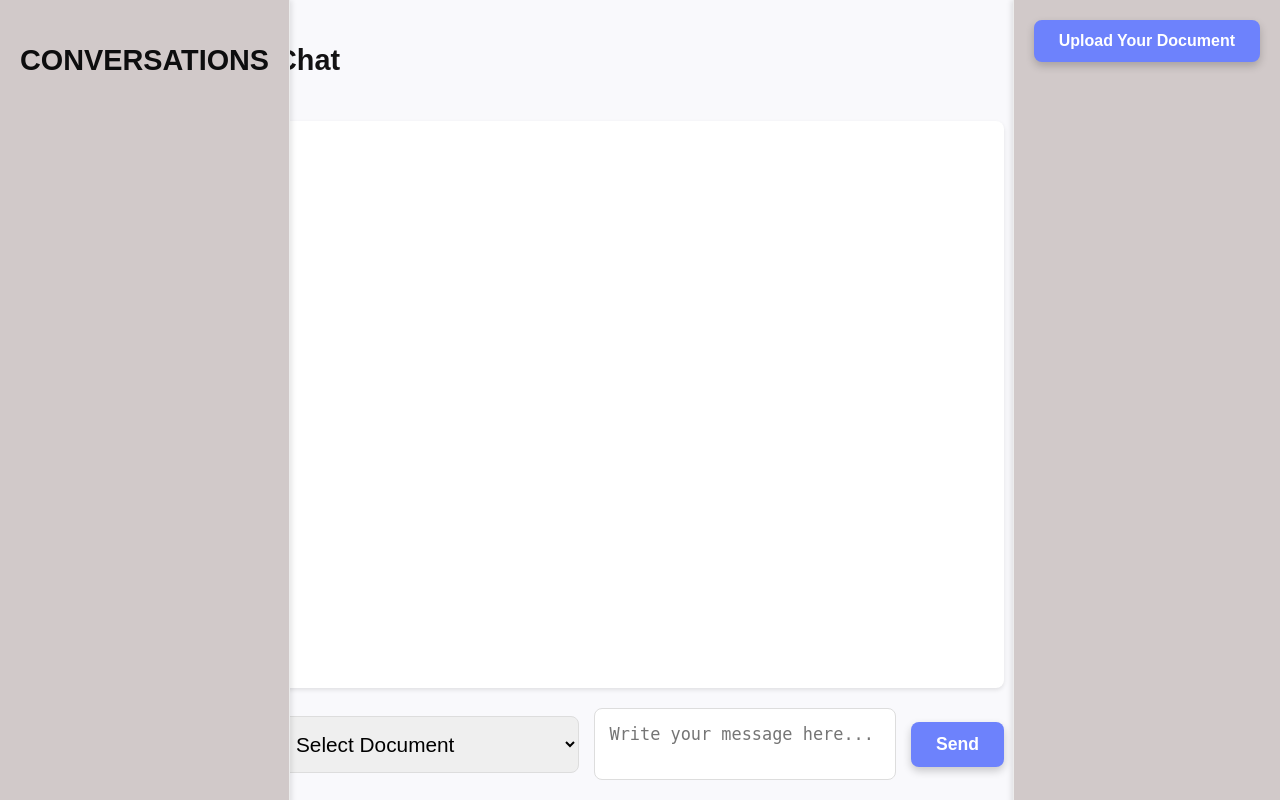
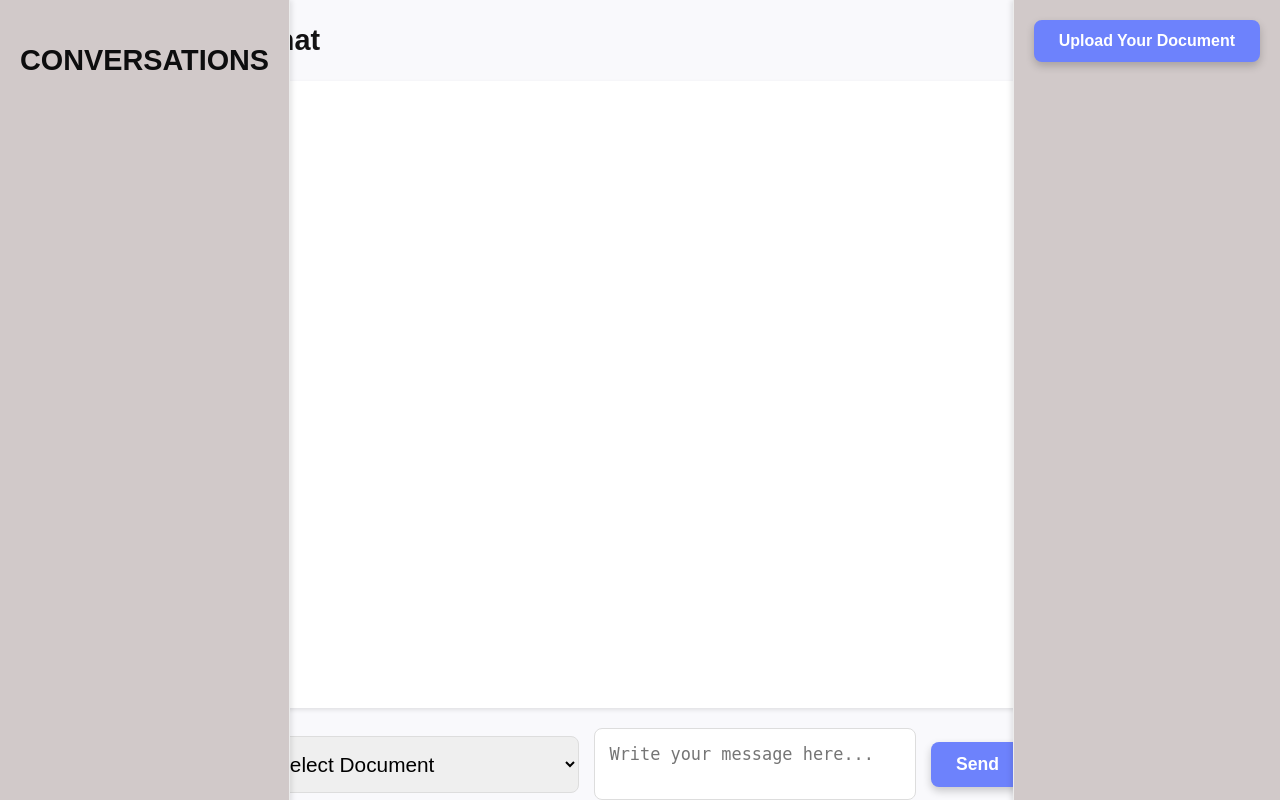
Before and after one commit to EthixDev/rag_chatbot, a Django app: page /chat/ in a window 1280 px wide. Run offline with Django 5.2, Linux system fonts and the light colour scheme; data that the repository does not hold is empty; parts of the project's set-up code (start-up, migrations or seed data) failed here and were passed over; some libraries are stand-ins or nearby versions.

Commit message:
change the margin

```diff
--- a/app/templates/app/UI.html
+++ b/app/templates/app/UI.html
@@ -89,17 +89,17 @@
             margin-right: 20%; /* Adjust for right sidebar */
             display: flex;
             flex-direction: column;
-            padding: 20px;
+            padding: 0px;
             background-color: #f9f9fc;
             box-shadow: 0 2px 6px rgba(0, 0, 0, 0.1);
-            border-radius: 8px;
+            border-radius: 6x;
         }
 
         .chat-header {
             display: flex;
             justify-content: left; /* Center the Chat header */
             align-items: center;
-            margin-bottom: 20px;
+            margin-bottom: 0px;
         }
 
         .chat-header h2 {
```
